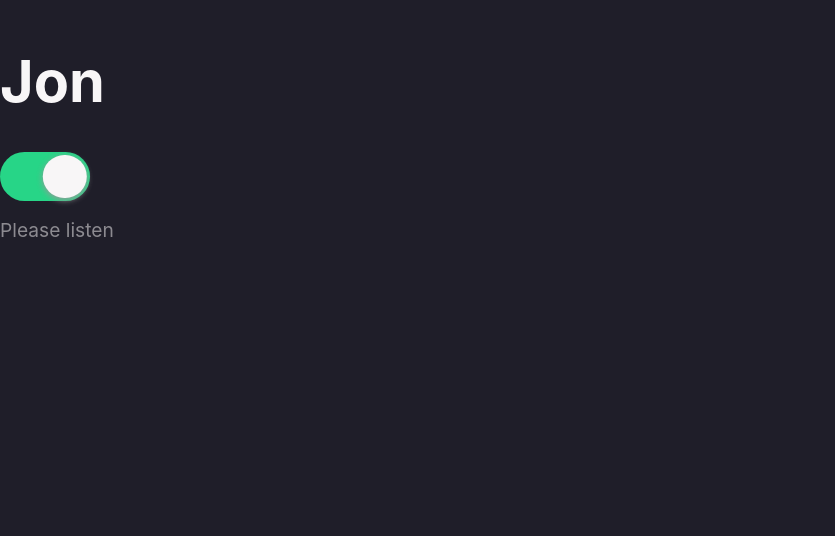
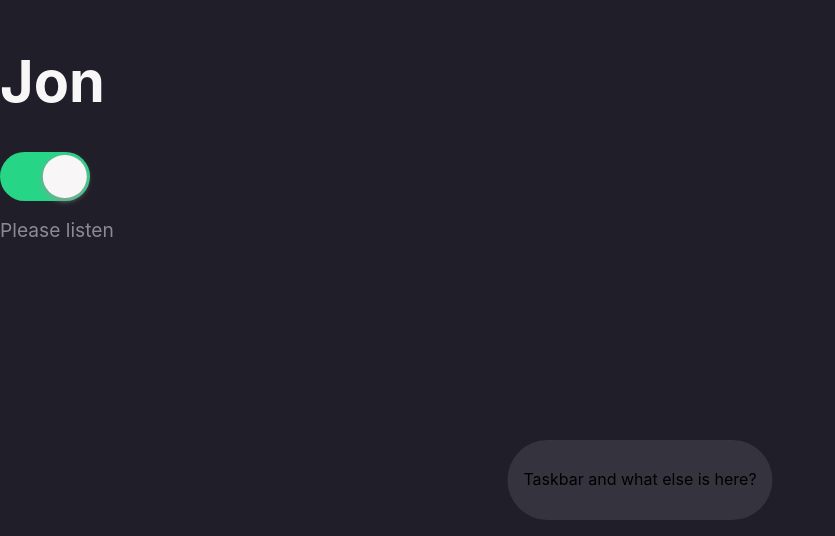
Before and after one commit to jonmah/jonmah, a React app: page / in a window 1280 px wide. Shown: the part 264-800 px from the top of the page, without its empty margins (0-835 px from the left). Built offline with nearby package versions, Linux system fonts and the light colour scheme; the HTML template or start-up script is replaced by a standard one.

Commit message:
Added initial Taskbar

```diff
--- a/src/App.css
+++ b/src/App.css
@@ -8,10 +8,11 @@ body {
 .content {
 	background-color: var(--background-color);
 	display: flex;
-	min-height: 100vh;
-	line-height: 1.1;
 	flex-direction: column;
 	justify-content: center;
+	line-height: 1.1;
+	min-height: 100vh;
+	position: relative;
 }
 
 .content h1 {
--- a/src/App.tsx
+++ b/src/App.tsx
@@ -1,8 +1,11 @@
 import { useState } from 'react';
 
 import Toggle from './components/form/Toggle/Toggle';
+import Taskbar from './components/Taskbar/Taskbar';
 import './App.css';
 import './styles/variables.css';
+import './styles/theme-dark.css';
+import './styles/theme-light.css';
 
 export default function App() {
 	const [isDarkMode, setIsDarkMode] = useState(true);
@@ -20,6 +23,7 @@ export default function App() {
 				testIdPrefix="App-theme"
 			/>
 			<p>Please listen</p>
+			<Taskbar />
 		</div>
 	);
 }
--- /dev/null
+++ b/src/components/Taskbar/Taskbar.module.css
@@ -0,0 +1,16 @@
+.taskbar {
+	--taskbar-height: 3rem;
+
+	align-items: center;
+	background-color: var(--taskbar-background-color);
+	border-radius: var(--taskbar-height);
+	bottom: 1rem;
+	display: flex;
+	gap: 0.25rem;
+	left: 50%;
+	max-width: 100%;
+	padding: 1rem;
+	position: fixed;
+	transform: translateX(-50%);
+	height: var(--taskbar-height);
+}
--- /dev/null
+++ b/src/components/Taskbar/Taskbar.tsx
@@ -0,0 +1,5 @@
+import styles from './Taskbar.module.css';
+
+export default function Taskbar() {
+	return <nav className={styles.taskbar}>Taskbar and what else is here?</nav>;
+}
--- /dev/null
+++ b/src/styles/theme-dark.css
@@ -0,0 +1,6 @@
+[data-theme="dark"] {
+	--background-color: var(--black);
+	--font-body-color: var(--white);
+
+	--taskbar-background-color: var(--white-opacity-10);
+}
--- /dev/null
+++ b/src/styles/theme-light.css
@@ -0,0 +1,6 @@
+[data-theme="light"] {
+	--background-color: var(--white);
+	--font-body-color: var(--black);
+
+	--taskbar-background-color: var(--black-opacity-10);
+}
--- a/src/styles/variables.css
+++ b/src/styles/variables.css
@@ -1,5 +1,6 @@
 :root {
 	--black: #1f1e29;
+	--black-opacity-10: #1f1e291a;
 	--blue: #7ab7d4;
 	--blue-dark: #6fa7c2;
 	--gray: #e3e1e2;
@@ -9,17 +10,10 @@
 	--purple: #7571a8;
 	--purple-dark: #6b679a;
 	--white: #f8f6f7;
+	--white-opacity-10: #f8f6f71a;
+
+	--border-radius: 1rem;
 
 	--toggle-on-color: var(--green);
 	--toggle-off-color: var(--gray-dark);
-
-	[data-theme="dark"] {
-		--background-color: var(--black);
-		--font-body-color: var(--white);
-	}
-
-	[data-theme="light"] {
-		--background-color: var(--white);
-		--font-body-color: var(--black);
-	}
 }
```
